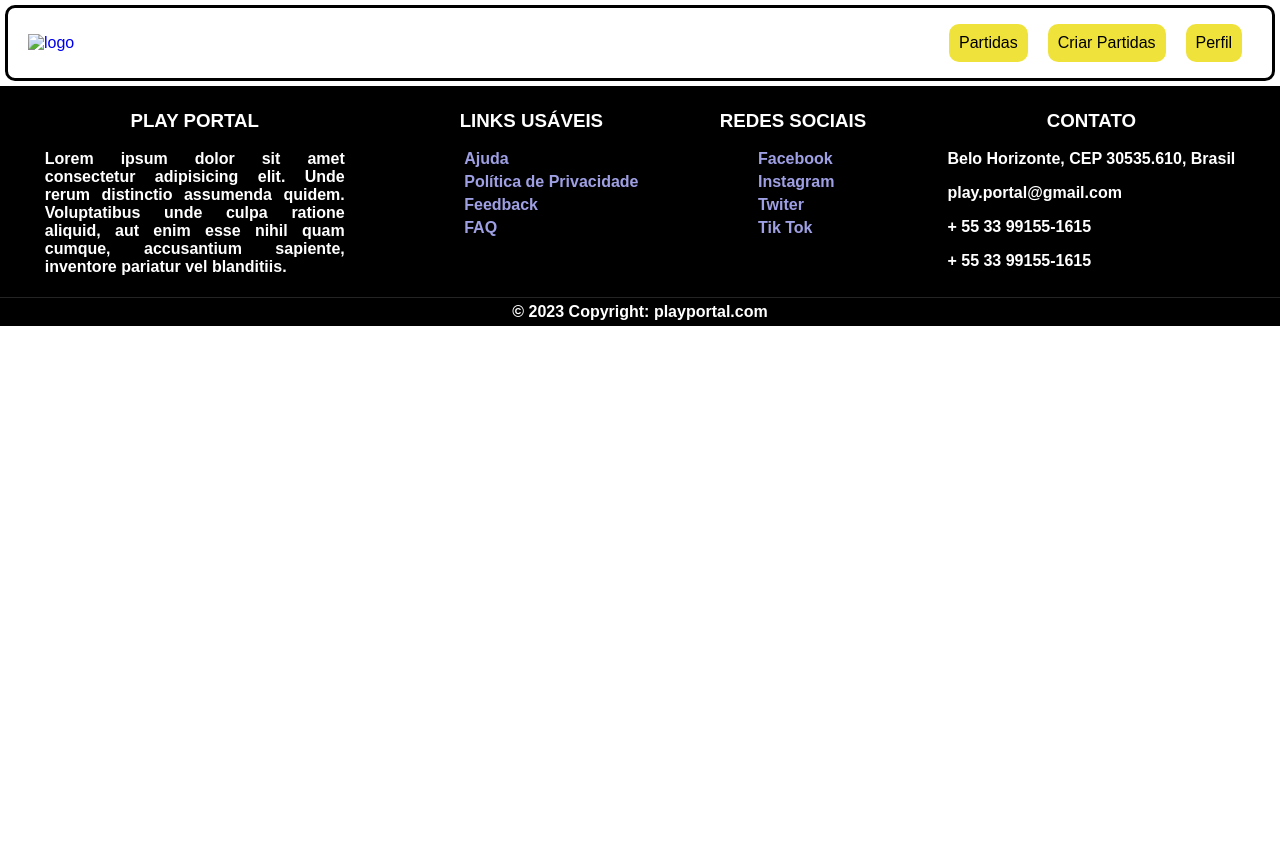
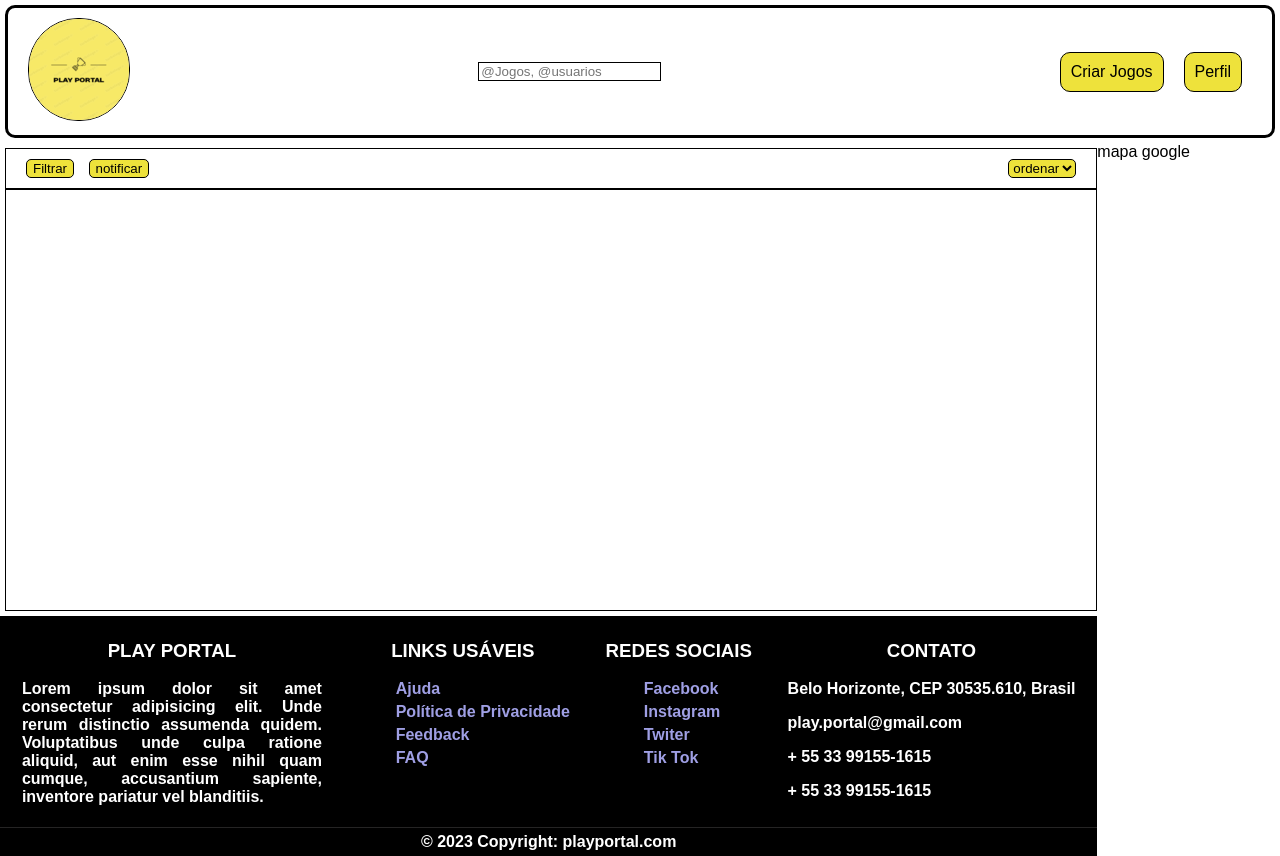
Before and after one commit to ICEI-PUC-Minas-PMGCC-TI/ti-1-pmg-cc-t-20231-grupo-de-peladas, a plain HTML site: page codigo/modulos/buscar.html in a window 1280 px wide. Before the commit the page ends 800 px from the top, so only its background shows below. Drawn offline with Linux system fonts and the light colour scheme; files whose address does not match are found by name.

Commit message:
Pagina de buscar modelo

```diff
--- /dev/null
+++ b/codigo/assets/css/buscar.css
@@ -0,0 +1,135 @@
+body{
+    display: grid;
+}
+
+/*cabecalho*/
+.header {
+    grid-column:1/6 ;
+    grid-row:1/2 ;
+    margin: 5px;
+    border-radius: 10px;
+    border-style: solid;
+    border-color: black;
+}
+
+.header nav
+{
+    display: flex;
+    flex-wrap: wrap;
+    flex-direction: row;
+    justify-content: space-between;
+    align-items: center;
+}
+
+.header ul {
+    display: flex;
+    flex-wrap: wrap;
+    flex-direction: row;
+    margin-right: 30px;
+}
+
+.header a{
+    border-color: black;
+    text-decoration: none;
+    margin-left: 10px;
+}
+
+.header a img{
+    margin: 10px;
+}
+
+.header li{
+    border: 1px solid black;
+    margin-left: 10px;
+    border-radius: 10px;
+    padding: 10px;
+    background-color: rgb(238, 226, 59);
+    color: black;
+    list-style-type: none;
+
+}
+
+.pesquisar
+{
+    border: 1px solid black;
+}
+.logo
+{
+    border: 1px solid black;
+    border-radius: 50px;
+}
+
+
+
+    /*main*/
+.main
+{
+    grid-column:1/4 ;
+    grid-row:2/3 ;
+}
+
+.apresentar_jogos
+{
+    border: 1px solid black;
+    padding: 10px;
+    margin-left: 5px;
+    margin-bottom: 5px;
+    min-height: 50vh;
+}
+
+.head_apresentar_jogos{
+    display: flex;
+    flex-wrap: wrap;
+    justify-content: space-between;
+    border: 1px solid black;
+    padding: 10px;
+    margin-top: 5px;
+    margin-left: 5px;
+}
+
+.head_apresentar_jogos button
+{
+    border: 1px solid black;
+    margin-left: 10px;
+    background-color: rgb(238, 226, 59);
+    border-radius: 5px;
+}
+
+.head_apresentar_jogos select{
+    border: 1px solid black;
+    margin-right: 10px;
+    background-color: rgb(238, 226, 59);
+    border-radius: 5px;
+}
+
+#btnFiltrar:hover
+{
+    background-color: rgb(179, 122, 0);
+}
+
+#btnNotificar
+{
+
+}
+
+    /*aside*/
+.aside
+{
+    grid-column:4/6 ;
+    grid-row:2/5 ;
+}
+
+
+
+    /*footer*/
+.footer
+{
+    grid-column:1/4 ;
+    grid-row:3/4 ;
+}
+    /*copyright*/
+.copyright
+{
+    grid-column:1/4 ;
+    grid-row:4/5 ;
+}
--- a/codigo/assets/css/index.css
+++ b/codigo/assets/css/index.css
@@ -4,11 +4,23 @@
     border-radius: 10px;
     border-style: solid;
     border-color: black;
+}
+
+.header nav
+{
     display: flex;
+    flex-wrap: wrap;
+    flex-direction: row;
     justify-content: space-between;
     align-items: center;
 }
 
+.header ul {
+    display: flex;
+    flex-wrap: wrap;
+    flex-direction: row;
+    margin-right: 30px;
+}
 
 .header a{
     border-color: black;
@@ -20,9 +32,8 @@
     margin: 10px;
 }
 
-#btn_pagina_registro {
-    border: 1px solid black;
-    margin-right: 10px;
+.header li{
+    margin-left: 10px;
     border-radius: 10px;
     padding: 10px;
     background-color: rgb(238, 226, 59);
@@ -35,17 +46,3 @@
     border: 1px solid black;
     border-radius: 50px;
 }
-
-    /*Main*/
-.main_index form
-{
-    width: 50%;
-    align-items: center;
-    margin: auto;
-    text-align: justify;
-}
-
-.main_index
-{
-    height: 70vw;
-}
--- a/codigo/assets/css/paginaInicial.css
+++ b/codigo/assets/css/login.css
@@ -1,28 +1,14 @@
-
-
 /*cabecalho*/
 .header {
     margin: 5px;
     border-radius: 10px;
     border-style: solid;
     border-color: black;
-}
-
-.header nav
-{
     display: flex;
-    flex-wrap: wrap;
-    flex-direction: row;
     justify-content: space-between;
     align-items: center;
 }
 
-.header ul {
-    display: flex;
-    flex-wrap: wrap;
-    flex-direction: row;
-    margin-right: 30px;
-}
 
 .header a{
     border-color: black;
@@ -34,8 +20,9 @@
     margin: 10px;
 }
 
-.header li{
-    margin-left: 10px;
+#btn_pagina_registro {
+    border: 1px solid black;
+    margin-right: 10px;
     border-radius: 10px;
     padding: 10px;
     background-color: rgb(238, 226, 59);
@@ -48,3 +35,17 @@
     border: 1px solid black;
     border-radius: 50px;
 }
+
+    /*Main*/
+.main_index form
+{
+    width: 50%;
+    align-items: center;
+    margin: auto;
+    text-align: justify;
+}
+
+.main_index
+{
+    height: 70vw;
+}
--- a/codigo/assets/css/rodape.css
+++ b/codigo/assets/css/rodape.css
@@ -62,4 +62,5 @@ body{
         padding: 5px;
         color: white;
         background-color: black;
+
     }
--- a/codigo/modulos/buscar.html
+++ b/codigo/modulos/buscar.html
@@ -3,22 +3,20 @@
 <head>
     <meta charset="UTF-8">
     <meta name="viewport" content="width=device-width, initial-scale=1.0">
-    <link rel="stylesheet" href="../assets/css/paginaInicial.css">
     <link rel="stylesheet" href="../assets/css/rodape.css">
+    <link rel="stylesheet" href="../assets/css/buscar.css">
+
     <title>Play Portal</title>
 </head>
 <body>
-
 <!--cabecalho-->
-    <header class="header" id="header_index">
+    <header class="header" id="header_buscar">
         <nav>
-            <a href="index.html"><img src="assets/imgs/logo.jpg" alt="logo"></a>
+            <a href="index.html"><img class="logo" src="../assets/imgs/logo.png" alt="logo"></a>
+            <input type="search" name="pesquisar" id="pesquisar" class="pesquisar" placeholder="@Jogos, @usuarios">
             <ul>
-                <a href="lista_peladas.html">
-                    <li>Partidas</li>
-                </a>
-                <a href="cadastro_peladas.html">
-                    <li>Criar Partidas</li>
+                <a href="./criar.html">
+                    <li>Criar Jogos</li>
                 </a>
                 <a href="perfil.html">
                     <li>Perfil</li>
@@ -29,12 +27,31 @@
     </header>
 
 <!--corpo-->
-    <main class="main" id="main_index">
+    <main class="main" id="main_buscar">
 
+        <div class="head_apresentar_jogos" id="head_apresentar_jogos">
+
+            <div >
+                <button id="btnFiltrar">Filtrar</button>
+                <button id="btnNotificar">notificar</button>
+            </div>
+
+            <select name="ordenar_jogos" id="ordenar_jogos">
+            <option value="ordenar">ordenar</option>
+            </select>
+        </div>
+
+        <div class="apresentar_jogos" id="apresentar_jogos">
+
+        </div>
     </main>
 
+<!--Mada do google-->
+    <aside class="asside" id="asside_buscar">
+        mapa google
+    </aside>
 <!--rodape-->
-    <footer class="footer" id="footer">
+    <footer class="footer" id="footer_buscar">
 
         <!--Quem somos-->
         <div class="quem_somos" id="quem_somos">
```
Also changed, not shown: codigo/index.html (+6 -6 lines), codigo/modulos/cadastro.html (+2 -2 lines), codigo/modulos/login.html (+4 -4 lines), codigo/assets/imgs/logo.ico (added), codigo/assets/imgs/logo.jpg (deleted), codigo/assets/imgs/logo.png (added).
